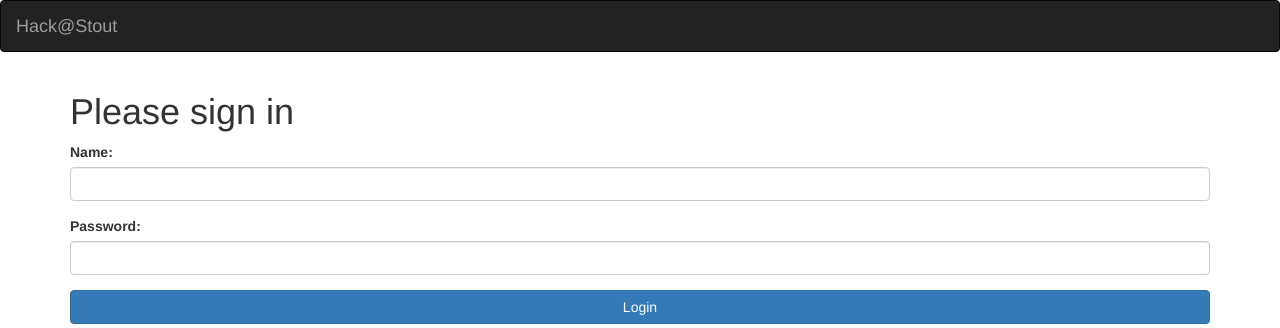
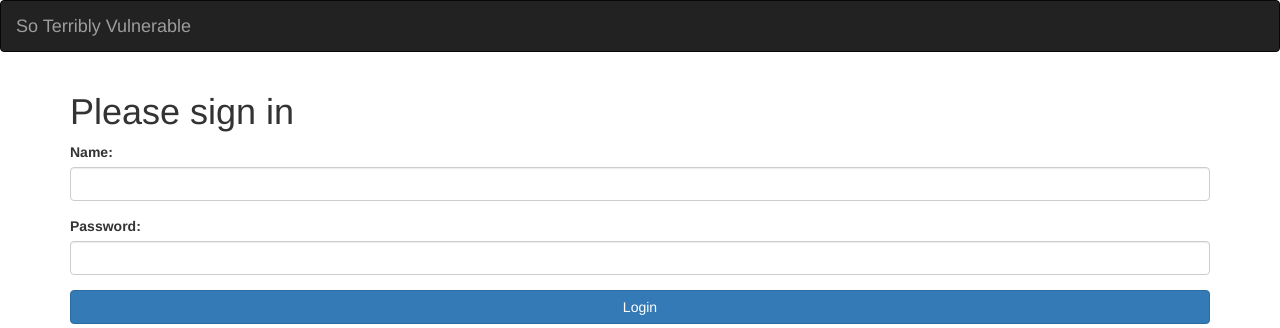
Before and after one commit to StoutInfoSec/terribly-vulnerable-webapp, a PHP site: page / in a window 1280 px wide. Shown: the top 328 px of the page. Run offline with PHP 8.4, Linux system fonts and the light colour scheme; the visitor is signed in with stand-in values (Sample User, id 1).

Commit message:
Changed the title for demostration purposes

```diff
--- a/index.php
+++ b/index.php
@@ -15,7 +15,7 @@ session_start();
 		<nav class="navbar navbar-inverse">
 			<div class="container-fluid">
 				<div class="navbar-header">
-					<a class="navbar-brand" href="#">Hack@Stout</a>
+					<a class="navbar-brand" href="#">So Terribly Vulnerable</a>
 				</div>
 				<ul class="nav navbar-nav">
 					<!-- <li class="active"><a href="#">Home</a></li> code for active navbar entry-->
--- a/page1login.php
+++ b/page1login.php
@@ -14,7 +14,7 @@ session_start();
 		<nav class="navbar navbar-inverse">
 			<div class="container-fluid">
 				<div class="navbar-header">
-					<a class="navbar-brand" href="#">Hack@Stout</a>
+					<a class="navbar-brand" href="#">So Terribly Vulnerable</a>
 				</div>
 			</div>
 		</nav>
```
